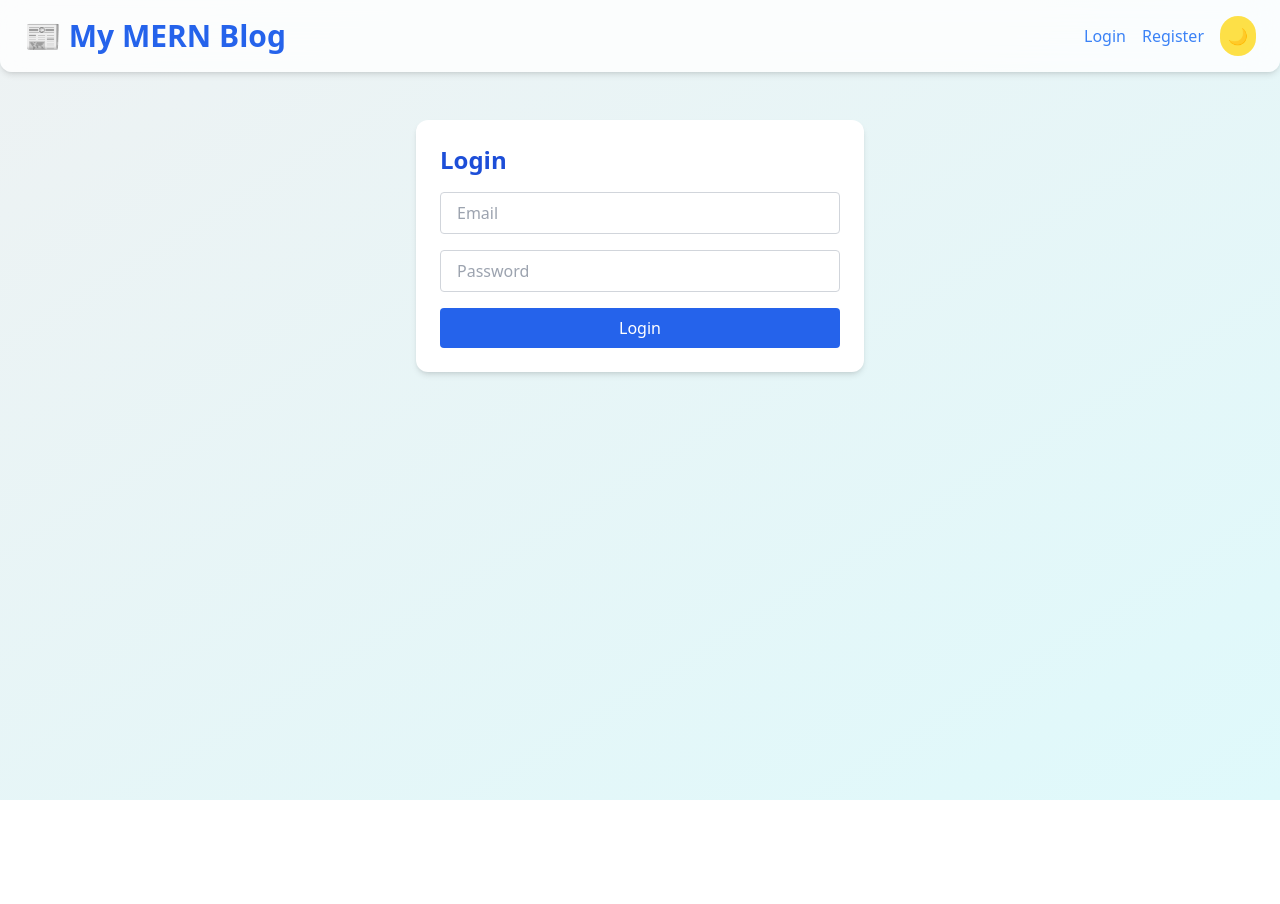
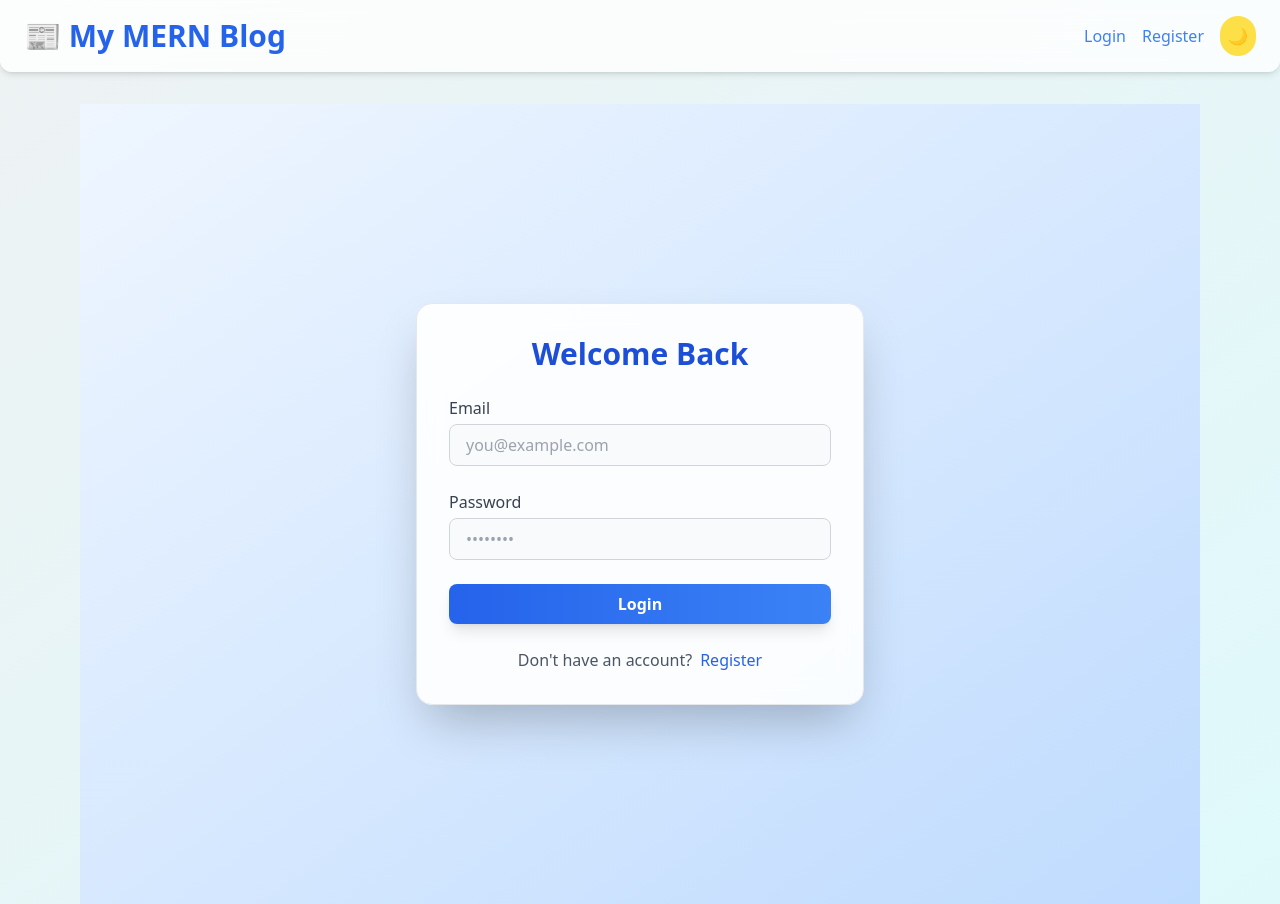
Before and after one commit to vivekfaujdar01/Blogging_Platform, a React (Vite) app in the folder frontend/: page /login in a window 1280 px wide. Before the commit the page ends 800 px from the top, so only its background shows below. Built offline with nearby package versions, Linux system fonts and the light colour scheme; no server answers.

Commit message:
update styling of login and register

```diff
--- a/frontend/src/Login.jsx
+++ b/frontend/src/Login.jsx
@@ -27,7 +27,7 @@ function Login() {
 
       const data = await res.json();
       if (res.ok) {
-        login(data.user, data.token); // ✅ update context
+        login(data.user, data.token);
         alert("Login successful!");
         navigate("/");
       } else {
@@ -40,34 +40,61 @@ function Login() {
   };
 
   return (
-    <div className="max-w-md mx-auto mt-12 p-6 bg-white rounded-xl shadow-md dark:bg-gray-800">
-      <h2 className="text-2xl font-bold mb-4 text-blue-700 dark:text-white">Login</h2>
-      <form onSubmit={handleSubmit} className="space-y-4">
+    <div className="flex min-h-screen items-center justify-center bg-gradient-to-br from-blue-50 to-blue-200 dark:from-gray-900 dark:to-gray-800 transition-colors duration-300">
+      <div className="w-full max-w-md p-8 rounded-2xl shadow-2xl bg-white/90 dark:bg-gray-900/90 backdrop-blur-md border border-gray-200 dark:border-gray-700">
+        <h2 className="text-3xl font-extrabold mb-6 text-blue-700 dark:text-blue-400 text-center">
+          Welcome Back
+        </h2>
+        <form onSubmit={handleSubmit} className="space-y-6">
+          <div>
+            <label className="block mb-1 text-gray-700 dark:text-gray-200 font-medium" htmlFor="email">
+              Email
+            </label>
             <input
               type="email"
               name="email"
-          placeholder="Email"
+              id="email"
+              autoComplete="username"
+              placeholder="you@example.com"
               value={formData.email}
               onChange={handleChange}
               required
-          className="w-full px-4 py-2 rounded border border-gray-300 focus:outline-none"
+              className="w-full px-4 py-2 rounded-lg border border-gray-300 dark:border-gray-700 bg-gray-50 dark:bg-gray-800 text-gray-900 dark:text-gray-100 focus:ring-2 focus:ring-blue-400 focus:outline-none transition"
             />
+          </div>
+          <div>
+            <label className="block mb-1 text-gray-700 dark:text-gray-200 font-medium" htmlFor="password">
+              Password
+            </label>
             <input
               type="password"
               name="password"
-          placeholder="Password"
+              id="password"
+              autoComplete="current-password"
+              placeholder="••••••••"
               value={formData.password}
               onChange={handleChange}
               required
-          className="w-full px-4 py-2 rounded border border-gray-300 focus:outline-none"
+              className="w-full px-4 py-2 rounded-lg border border-gray-300 dark:border-gray-700 bg-gray-50 dark:bg-gray-800 text-gray-900 dark:text-gray-100 focus:ring-2 focus:ring-blue-400 focus:outline-none transition"
             />
+          </div>
           <button
             type="submit"
-          className="w-full bg-blue-600 text-white py-2 rounded hover:bg-blue-700"
+            className="w-full py-2 rounded-lg bg-gradient-to-r from-blue-600 to-blue-500 hover:from-blue-700 hover:to-blue-600 text-white font-semibold shadow-lg transition-all duration-200 focus:ring-2 focus:ring-blue-400 focus:outline-none"
           >
             Login
           </button>
         </form>
+        <div className="mt-6 text-center">
+          <span className="text-gray-600 dark:text-gray-400">Don't have an account?</span>
+          <a
+            href="/register"
+            className="ml-2 text-blue-600 dark:text-blue-400 hover:underline font-medium"
+          >
+            Register
+          </a>
+        </div>
+      </div>
     </div>
   );
 }
--- a/frontend/src/Register.jsx
+++ b/frontend/src/Register.jsx
@@ -37,43 +37,74 @@ function Register() {
   };
 
   return (
-    <div className="max-w-md mx-auto mt-12 p-6 bg-white rounded-xl shadow-md dark:bg-gray-800">
-      <h2 className="text-2xl font-bold mb-4 text-blue-700 dark:text-white">Register</h2>
-      <form onSubmit={handleSubmit} className="space-y-4">
+    <div className="min-h-screen flex items-center justify-center bg-gradient-to-br from-blue-100 via-white to-blue-200 dark:from-gray-900 dark:via-gray-800 dark:to-gray-900 transition-colors">
+      <div className="w-full max-w-md p-8 rounded-2xl shadow-2xl bg-white dark:bg-gray-900 border border-gray-200 dark:border-gray-800">
+        <h2 className="text-3xl font-extrabold mb-6 text-blue-700 dark:text-blue-400 text-center">
+          Create Your Account
+        </h2>
+        <form onSubmit={handleSubmit} className="space-y-5">
+          <div>
+            <label className="block mb-1 text-gray-700 dark:text-gray-200 font-semibold" htmlFor="name">
+              Name
+            </label>
             <input
               type="text"
               name="name"
-          placeholder="Name"
+              id="name"
+              placeholder="Your Name"
               value={formData.name}
               onChange={handleChange}
               required
-          className="w-full px-4 py-2 rounded text-black border border-gray-300 focus:outline-none"
+              className="w-full px-4 py-2 rounded-lg border border-gray-300 dark:border-gray-700 bg-gray-50 dark:bg-gray-800 text-gray-900 dark:text-gray-100 focus:ring-2 focus:ring-blue-400 focus:outline-none transition"
             />
+          </div>
+          <div>
+            <label className="block mb-1 text-gray-700 dark:text-gray-200 font-semibold" htmlFor="email">
+              Email
+            </label>
             <input
               type="email"
               name="email"
-          placeholder="Email"
+              id="email"
+              placeholder="you@example.com"
               value={formData.email}
               onChange={handleChange}
               required
-          className="w-full px-4 py-2 rounded text-black border border-gray-300 focus:outline-none"
+              className="w-full px-4 py-2 rounded-lg border border-gray-300 dark:border-gray-700 bg-gray-50 dark:bg-gray-800 text-gray-900 dark:text-gray-100 focus:ring-2 focus:ring-blue-400 focus:outline-none transition"
             />
+          </div>
+          <div>
+            <label className="block mb-1 text-gray-700 dark:text-gray-200 font-semibold" htmlFor="password">
+              Password
+            </label>
             <input
               type="password"
               name="password"
+              id="password"
               placeholder="Password"
               value={formData.password}
               onChange={handleChange}
               required
-          className="w-full px-4 py-2 rounded text-black border border-gray-300 focus:outline-none"
+              className="w-full px-4 py-2 rounded-lg border border-gray-300 dark:border-gray-700 bg-gray-50 dark:bg-gray-800 text-gray-900 dark:text-gray-100 focus:ring-2 focus:ring-blue-400 focus:outline-none transition"
             />
+          </div>
           <button
             type="submit"
-          className="w-full bg-blue-600 text-black py-2 rounded hover:bg-blue-700"
+            className="w-full py-3 rounded-lg bg-gradient-to-r from-blue-600 to-blue-500 dark:from-blue-700 dark:to-blue-500 text-white font-bold text-lg shadow-md hover:from-blue-700 hover:to-blue-600 dark:hover:from-blue-800 dark:hover:to-blue-600 transition"
           >
             Register
           </button>
         </form>
+        <p className="mt-6 text-center text-gray-600 dark:text-gray-400">
+          Already have an account?{" "}
+          <span
+            className="text-blue-600 dark:text-blue-400 hover:underline cursor-pointer"
+            onClick={() => navigate("/login")}
+          >
+            Login
+          </span>
+        </p>
+      </div>
     </div>
   );
 }
```
Lines whose indentation alone changed are shown as unchanged.
